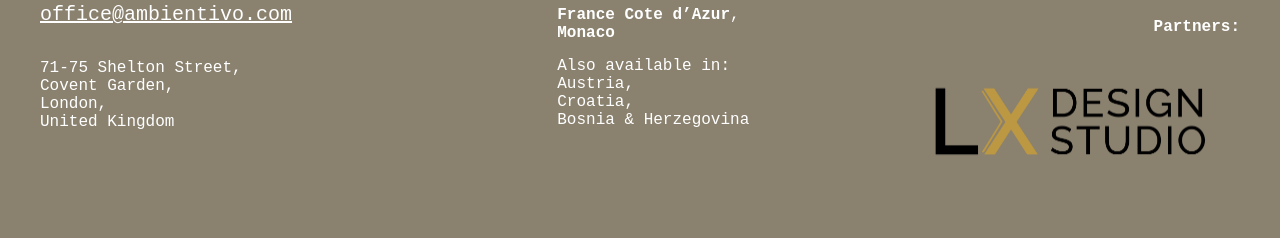
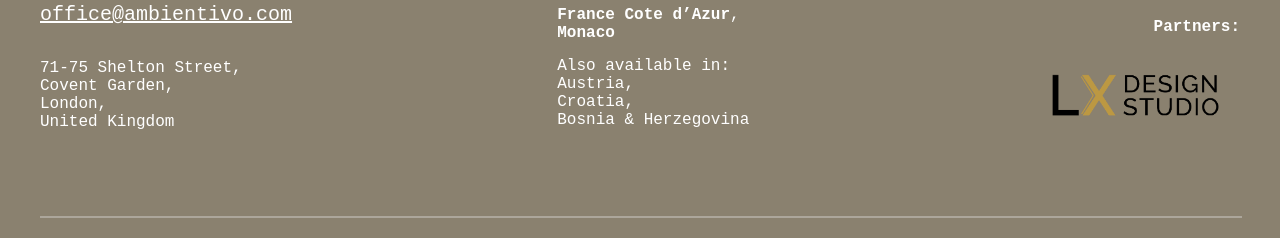
Before and after one commit to davidvidovic-web/ambientivo, a React (Vite) app: page /about in a window 1280 px wide. Shown: the part 1120-1358 px from the top of the page. Built offline with nearby package versions, Linux system fonts and the light colour scheme.

Commit message:
Add max-width to partner img

```diff
--- a/src/components/Footer/Footer.css
+++ b/src/components/Footer/Footer.css
@@ -120,6 +120,10 @@ footer:hover ~ .cursor > div:first-of-type::before {
   margin: 0 !important;
 }
 
+.partners img {
+  max-width: 210px;
+}
+
 @media only screen and (max-width: 450px) {
   .upperFooter {
     flex-direction: column;
```
